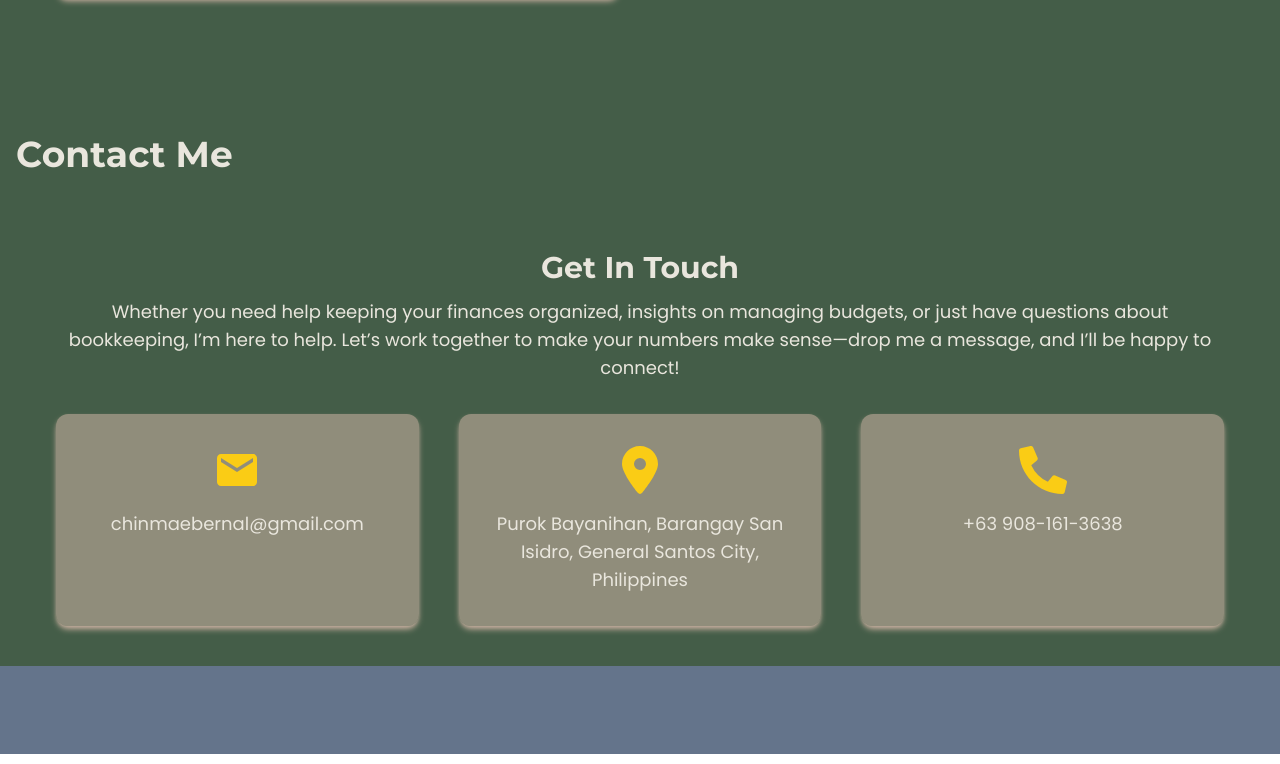
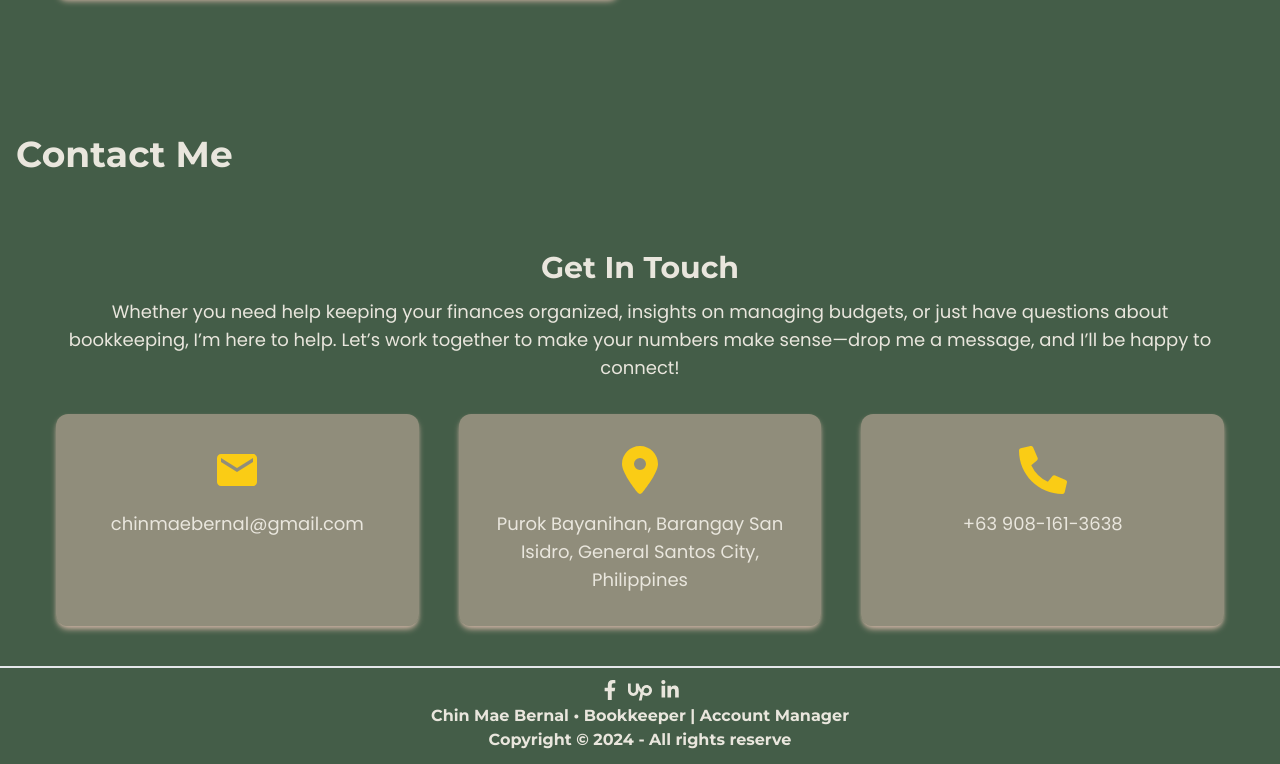
Before and after one commit to riyudev/boookkeeper-portfolio, a React (Vite) app: page / in a window 1280 px wide. Shown: the part 3250-4014 px from the top of the page. Built offline with nearby package versions, Linux system fonts and the light colour scheme.

Commit message:
added footer

```diff
--- a/src/components/Footer.jsx
+++ b/src/components/Footer.jsx
@@ -1,10 +1,41 @@
 import React from "react";
+import { FaFacebookF, FaLinkedinIn } from "react-icons/fa";
+import { SiUpwork } from "react-icons/si";
 
 function Footer() {
   return (
-    <div className="w-full bg-slate-500 p-11">
-      <div></div>
-    </div>
+    <footer className="w-full border-t-2">
+      <div className="place-items-center p-3">
+        <div className="flex space-x-2">
+          <a href="https://www.facebook.com/share/1A4f5PGXWr/" target="_blank">
+            <FaFacebookF className="text-xl text-beige" />
+          </a>
+
+          <a
+            href="https://www.upwork.com/freelancers/~0114fc5a9cb14c554c?mp_source=share"
+            target="_blank"
+          >
+            <SiUpwork className="text-2xl text-beige" />
+          </a>
+
+          <a
+            href="https://www.linkedin.com/in/chin-mae-bernal-03ba4b297?utm_source=share&utm_campaign=share_via&utm_content=profile&utm_medium=android_app"
+            target="_blank"
+          >
+            <FaLinkedinIn className="text-xl text-beige" />
+          </a>
+        </div>
+
+        <div className="gap-y-1 text-center">
+          <p className="font-montserratBold text-base">
+            Chin Mae Bernal • Bookkeeper | Account Manager
+          </p>
+          <p className="font-montserratBold text-base">
+            Copyright &copy; 2024 - All rights reserve
+          </p>
+        </div>
+      </div>
+    </footer>
   );
 }
 
--- a/src/pages/About.jsx
+++ b/src/pages/About.jsx
@@ -67,7 +67,7 @@ function About() {
             {services.map((service, index) => (
               <div
                 key={index}
-                className="flex border-4 border-stone-500 rounded-full py-4 px-5 justify-between items-center"
+                className="flex border-4 border-olive/60 rounded-full py-4 px-5 justify-between items-center"
               >
                 <h5>{service.name}</h5>
                 <div className="flex space-x-3 text-xl text-yellow-500">
```
